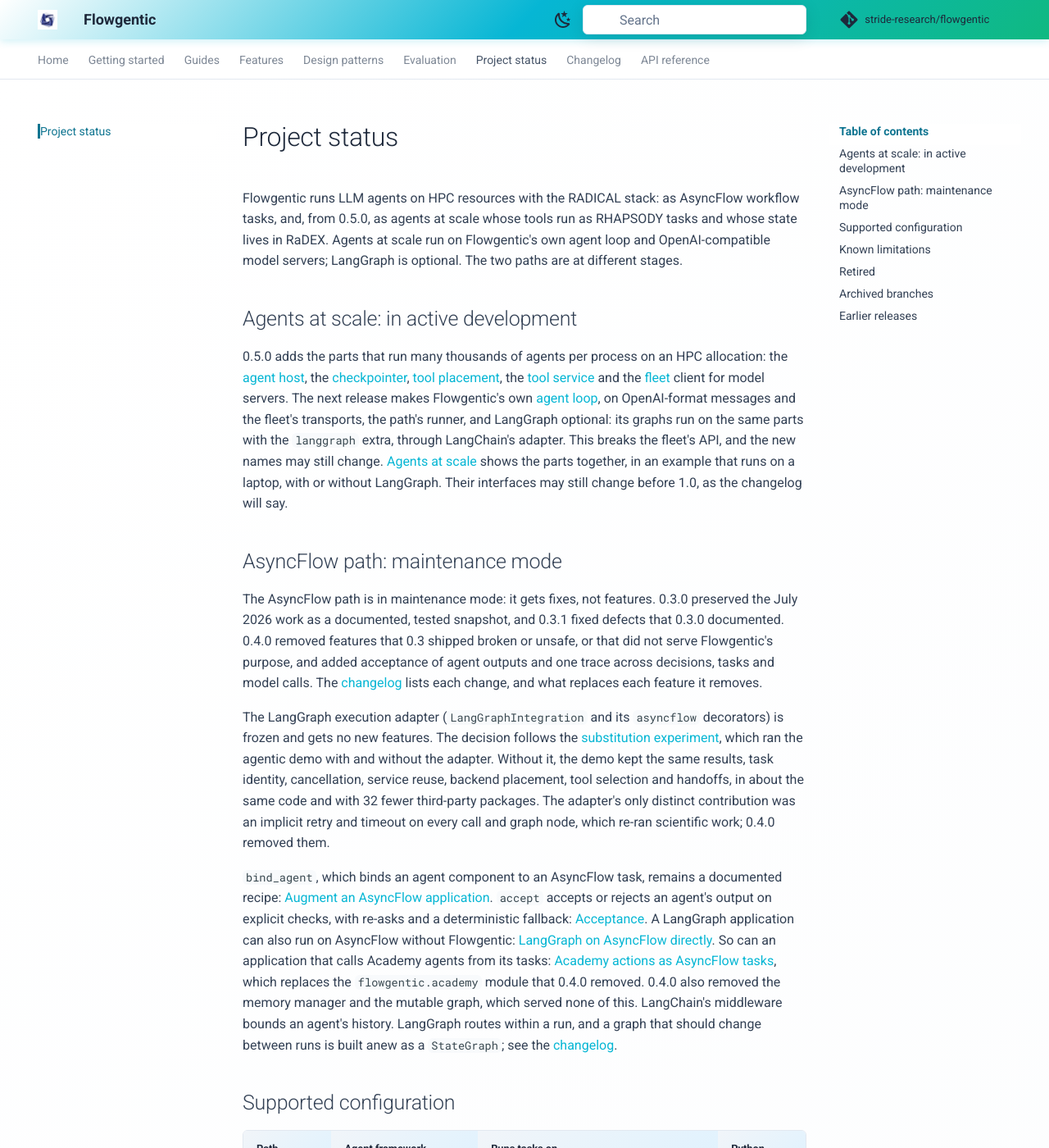
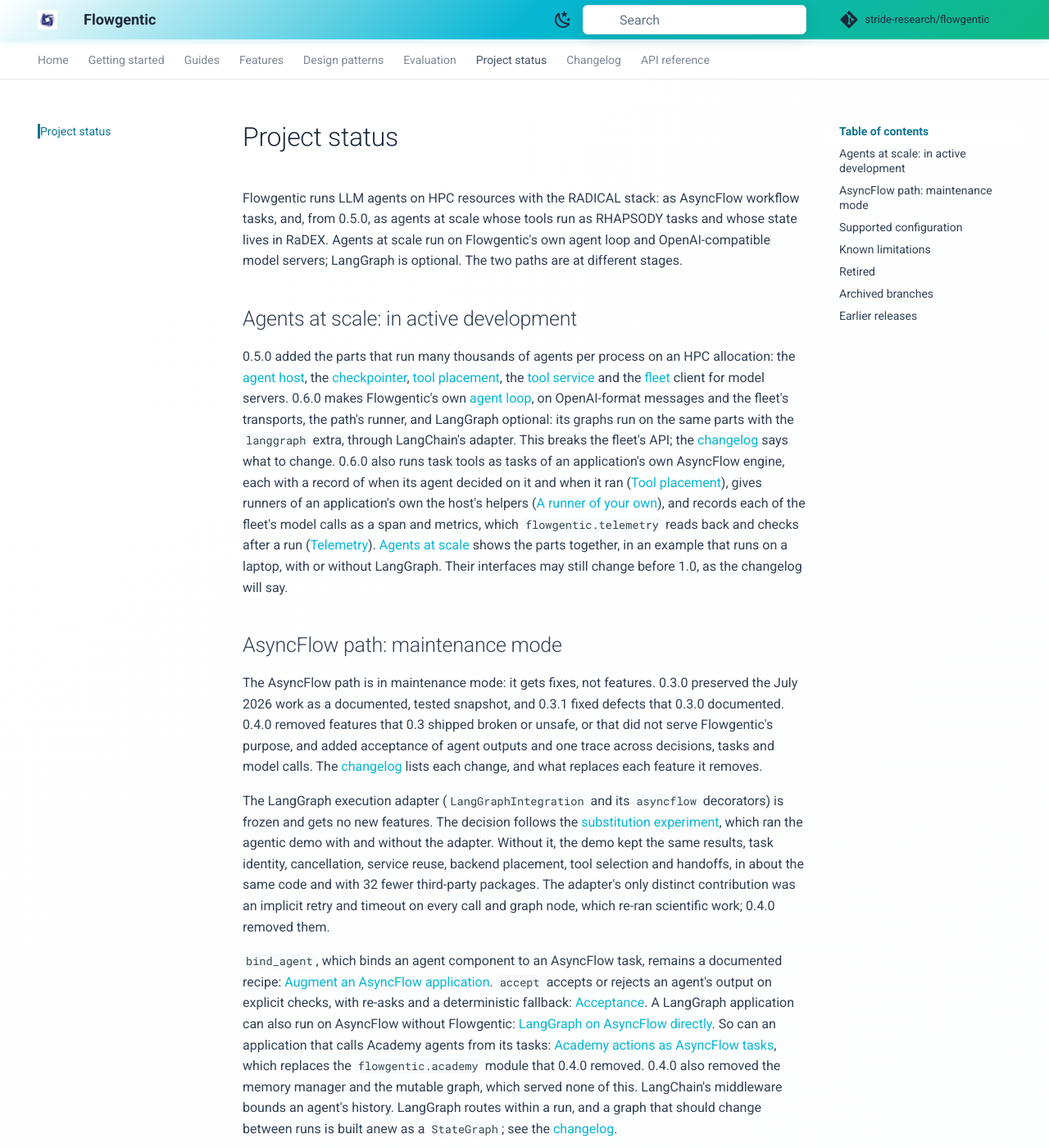
Before and after one commit to stride-research/flowgentic, an MkDocs documentation site: the page built from docs/status.md, in a window 1280 px wide and 1400 px high. Shown: the whole window at 82% size. Built offline with MkDocs 1.6.1 and Material for MkDocs 9.7.7, drawn with Linux system fonts in a browser that asks for light colours; comment, search, counter and statistics services are not loaded; some of the changed text lies outside the part shown.

Commit message:
Describe 0.6.0 on the status page, home page, README and guides
The status page says what 0.6.0 adds to agents at scale, points to the
changelog's migration section, lists the tested versions from uv.lock, and
names the OpenTelemetry SDK's cost as a limitation. The README and home page
say 0.6.0, list task tools on an AsyncFlow engine and the telemetry reader,
and no longer say that the agents extra installs the openai SDK; neither
does the guide. The agent loop page and the guide note the two differences
an application sees when it moves from GraphRunner to the loop: when a task
tool's suspend is asked, and the prompt's length.

```diff
--- a/docs/status.md
+++ b/docs/status.md
@@ -8,15 +8,22 @@ optional. The two paths are at different stages.
 
 ## Agents at scale: in active development
 
-0.5.0 adds the parts that run many thousands of agents per process on an HPC
+0.5.0 added the parts that run many thousands of agents per process on an HPC
 allocation: the [agent host](features/agent-host.md), the
 [checkpointer](features/checkpointer.md), [tool placement](features/tools.md),
 the [tool service](features/tool-service.md) and the [fleet](features/fleet.md)
-client for model servers. The next release makes Flowgentic's own
-[agent loop](features/agent-loop.md), on OpenAI-format messages and the
-fleet's transports, the path's runner, and LangGraph optional: its graphs run
-on the same parts with the `langgraph` extra, through LangChain's adapter.
-This breaks the fleet's API, and the new names may still change.
+client for model servers. 0.6.0 makes Flowgentic's own [agent
+loop](features/agent-loop.md), on OpenAI-format messages and the fleet's
+transports, the path's runner, and LangGraph optional: its graphs run on the
+same parts with the `langgraph` extra, through LangChain's adapter. This breaks
+the fleet's API; the [changelog](changelog.md#migrating-from-05) says what to
+change. 0.6.0 also runs task tools as tasks of an application's own AsyncFlow
+engine, each with a record of when its agent decided on it and when it ran
+([Tool placement](features/tools.md#in-an-asyncflow-application)), gives
+runners of an application's own the host's helpers ([A runner of your
+own](features/agent-host.md#a-runner-of-your-own)), and records each of the
+fleet's model calls as a span and metrics, which `flowgentic.telemetry` reads
+back and checks after a run ([Telemetry](features/telemetry.md)).
 [Agents at scale](guides/agents-at-scale.md) shows the parts together, in an
 example that runs on a laptop, with or without LangGraph. Their interfaces
 may still change before 1.0, as the changelog will say.
@@ -62,9 +69,10 @@ run, and a graph that should change between runs is built anew as a
 | Agents at scale | Flowgentic's agent loop; LangGraph 1.x, optional | RHAPSODY 0.7 on a thread pool, in CI; RHAPSODY's native Dragon backend, not yet released, by hand | 3.11, 3.12, 3.13 |
 | AsyncFlow | LangGraph 1.x | RADICAL AsyncFlow 0.7, local backends | 3.11, 3.12, 3.13 |
 
-Tested environment, from `uv.lock`: httpx 0.28.1, openai 3.36.1, LangGraph 1.2.16,
-langgraph-checkpoint 4.3.0, langchain-core 1.7.0, langchain 1.4.7, rhapsody-py
-0.7.0, mcp 2.3.0, radical-asyncflow 0.7.0 and academy-py 1.0.0. CI runs the
+Tested environment, from `uv.lock`: httpx 0.28.1, openai 3.36.1, LangGraph
+1.2.22, langgraph-checkpoint 4.3.2, langchain-core 1.8.3, langchain 1.5.0,
+rhapsody-py 0.7.0, mcp 2.3.0, radical-asyncflow 0.7.0, academy-py 1.0.0 and
+the OpenTelemetry API and SDK 1.45.2. CI runs the
 test suite on Python 3.11, 3.12 and 3.13, and on Python 3.11 with the lowest
 versions the dependency ranges allow; it also installs the wheel with the
 `agents` extra alone, without LangGraph, LangChain or the `openai` SDK, and
@@ -200,6 +208,11 @@ The AsyncFlow path:
       `opentelemetry._logs`. An application sees them only once it configures
       a logger provider.
     - RHAPSODY's Dragon-vLLM endpoint reports word counts as token counts.
+    - The OpenTelemetry SDK costs the agent processes CPU: with 5,000 agents
+      on the loop in one process, metrics add 6 to 8 %, and every span about
+      50 %, or 17 % with the configuration that
+      [Telemetry](features/telemetry.md#what-it-costs-and-how-to-cut-it)
+      recommends at scale.
 - Live runs of the design-pattern examples need a model provider and
   credentials. CI runs three of them with a scripted chat model in place of the
   provider (`tests/integration/test_design_patterns_offline.py`), which shows
```
Also changed, not shown: README.md (+14 -8 lines), docs/features/agent-loop.md (+15 -0 lines), docs/guides/agents-at-scale.md (+9 -3 lines), docs/index.md (+15 -9 lines).
